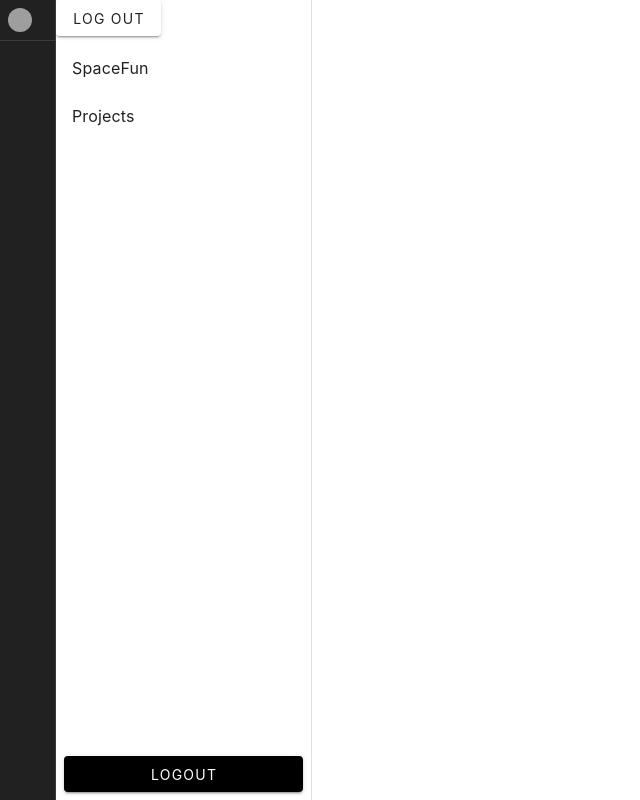
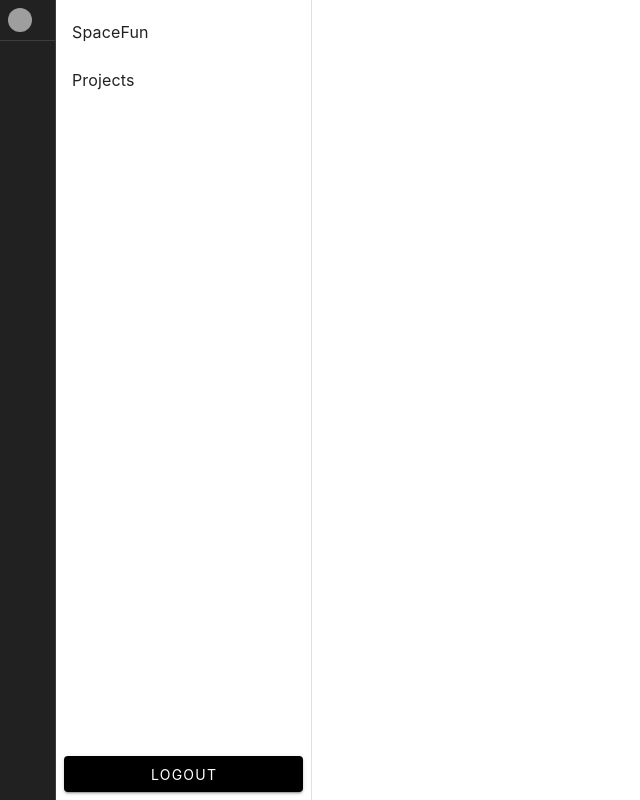
Before and after one commit to iNkidzy/PlanIT, a Vue app in the folder ui/: page /spacefun in a window 1280 px wide. Shown: the whole page, without its empty margins (0-640 px from the left). Built offline with nearby package versions, Linux system fonts and the light colour scheme; grey boxes are pictures that could not be loaded.

Commit message:
logout button now logs user out and redirects to home

```diff
--- a/ui/src/components/SideNav.vue
+++ b/ui/src/components/SideNav.vue
@@ -6,7 +6,6 @@
 
   </v-navigation-drawer>
   <v-navigation-drawer permanent>
-    <v-btn @click="logOut()">Log out</v-btn>
     <v-list>
       <v-list-item title="SpaceFun" value="SpaceFun"></v-list-item>
 
@@ -14,7 +13,7 @@
     </v-list>
     <template v-slot:append>
       <div class="pa-2">
-        <v-btn block color="black">
+        <v-btn @click="logOut()" block color="black">
           Logout
         </v-btn>
       </div>
```
